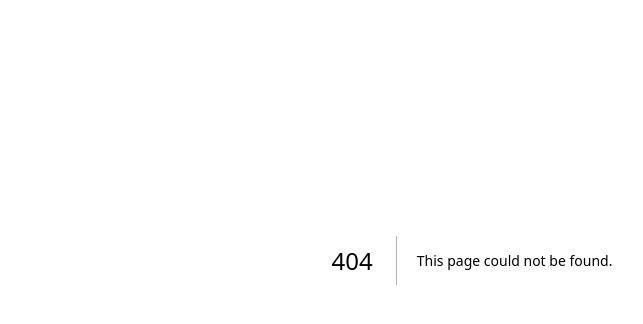
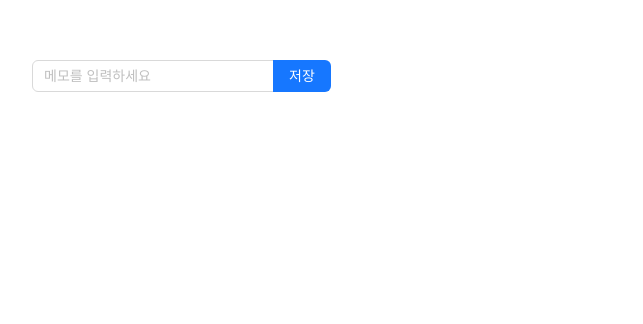
Before and after one commit to funnystyle/fabtable-next, a Next.js app: page /samples/antd/memoInput in a window 1280 px wide. Before the commit this address had no page. Shown: the part 140-464 px from the top of the page, without its empty margins (168-811 px from the left). Built offline with nearby package versions, Linux system fonts and the light colour scheme.

Commit message:
메모/툴팁 ant design 추가

```diff
--- a/pages/index.js
+++ b/pages/index.js
@@ -63,6 +63,9 @@ const HomePage = () => {
       <p>
         <Link href="/samples/orderInfo/OrderInfoCreate" color='blue.400' _hover={{ color: 'blue.500' }}>OrderInfoCreate</Link>
       </p>
+      <p>
+        <Link href="/samples/antd/memoInput" color='blue.400' _hover={{ color: 'blue.500' }}>memoInput</Link>
+      </p>
     </div>
   );
 };
--- /dev/null
+++ b/pages/samples/antd/memoInput.js
@@ -0,0 +1,39 @@
+import React, { useState } from "react";
+import { Space, Input, Tooltip } from "antd";
+
+const { Search } = Input;
+
+const MemoWithTooltip = () => {
+  const [memo, setMemo] = useState(""); // 입력된 메모 상태 관리
+
+  const onSearch = (value) => {
+    console.log("저장된 메모:", value);
+  };
+
+  const handleChange = (e) => {
+    setMemo(e.target.value);
+  };
+
+  return (
+    <div style={{ padding: "200px 0 0 200px" }}>
+      <Space direction="vertical">
+        <Tooltip
+          title={memo || null}
+          placement="topLeft"
+          color={"#DEEFFF"}
+          overlayInnerStyle={{ color: "#000" }}
+        >
+          <Search
+            placeholder="메모를 입력하세요"
+            value={memo}
+            onChange={handleChange}
+            onSearch={onSearch}
+            enterButton="저장"
+          />
+        </Tooltip>
+      </Space>
+    </div>
+  );
+};
+
+export default MemoWithTooltip;
```
